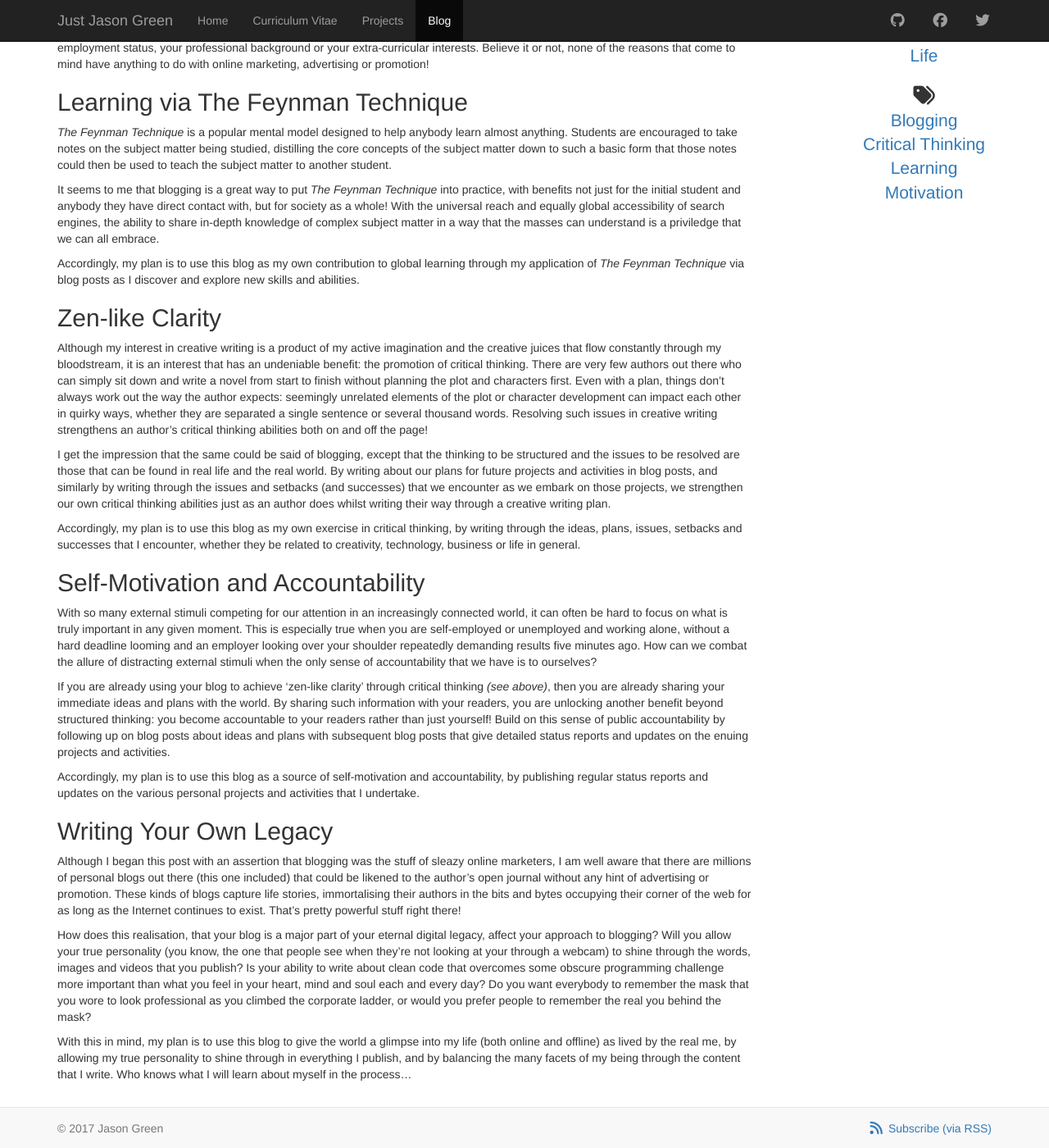
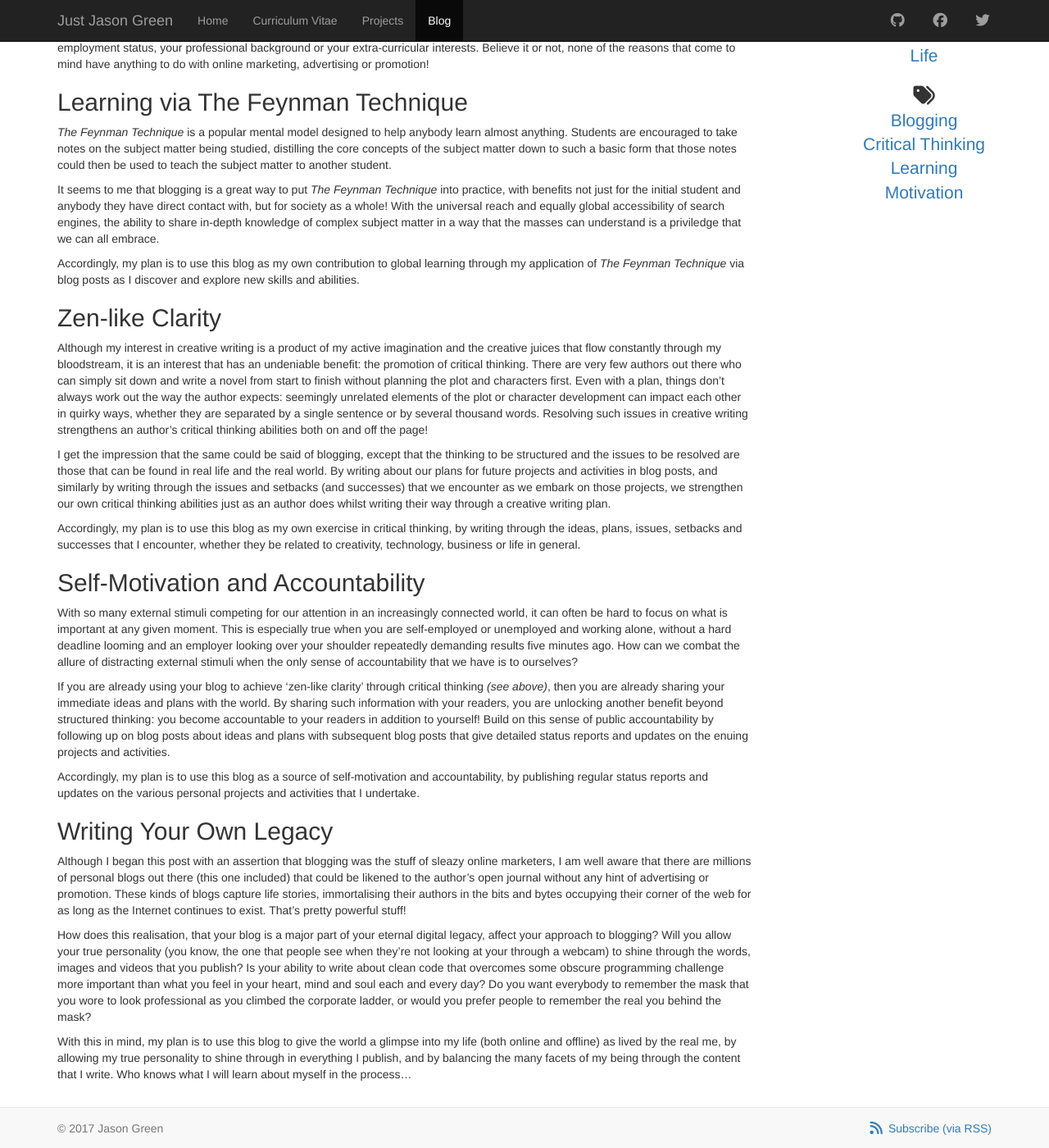
Before and after one commit to justjasongreen/justjasongreen.github.io, a Jekyll site: the page built from blog/life/_posts/2017-01-15-why-i-blog.md, in a window 1280 px wide and 1400 px high, scrolled down 545 px. Shown: the whole window at 82% size. Built offline with Jekyll 4.4.1, drawn with Linux system fonts in a browser that asks for light colours; nearby versions of some CDN libraries.

Commit message:
Proof Post Content
Update 'Why I Blog' post to fix typos.

```diff
--- a/blog/life/_posts/2017-01-15-why-i-blog.md
+++ b/blog/life/_posts/2017-01-15-why-i-blog.md
@@ -28,7 +28,7 @@ Accordingly, my plan is to use this blog as my own contribution to global learni
 
 ## Zen-like Clarity
 
-Although my interest in creative writing is a product of my active imagination and the creative juices that flow constantly through my bloodstream, it is an interest that has an undeniable benefit: the promotion of critical thinking. There are very few authors out there who can simply sit down and write a novel from start to finish without planning the plot and characters first. Even with a plan, things don't always work out the way the author expects: seemingly unrelated elements of the plot or character development can impact each other in quirky ways, whether they are separated a single sentence or several thousand words. Resolving such issues in creative writing strengthens an author's critical thinking abilities both on and off the page!
+Although my interest in creative writing is a product of my active imagination and the creative juices that flow constantly through my bloodstream, it is an interest that has an undeniable benefit: the promotion of critical thinking. There are very few authors out there who can simply sit down and write a novel from start to finish without planning the plot and characters first. Even with a plan, things don't always work out the way the author expects: seemingly unrelated elements of the plot or character development can impact each other in quirky ways, whether they are separated by a single sentence or by several thousand words. Resolving such issues in creative writing strengthens an author's critical thinking abilities both on and off the page!
 
 I get the impression that the same could be said of blogging, except that the thinking to be structured and the issues to be resolved are those that can be found in real life and the real world. By writing about our plans for future projects and activities in blog posts, and similarly by writing through the issues and setbacks (and successes) that we encounter as we embark on those projects, we strengthen our own critical thinking abilities just as an author does whilst writing their way through a creative writing plan.
 
@@ -36,15 +36,15 @@ Accordingly, my plan is to use this blog as my own exercise in critical thinking
 
 ## Self-Motivation and Accountability
 
-With so many external stimuli competing for our attention in an increasingly connected world, it can often be hard to focus on what is truly important in any given moment. This is especially true when you are self-employed or unemployed and working alone, without a hard deadline looming and an employer looking over your shoulder repeatedly demanding results five minutes ago. How can we combat the allure of distracting external stimuli when the only sense of accountability that we have is to ourselves?
+With so many external stimuli competing for our attention in an increasingly connected world, it can often be hard to focus on what is important at any given moment. This is especially true when you are self-employed or unemployed and working alone, without a hard deadline looming and an employer looking over your shoulder repeatedly demanding results five minutes ago. How can we combat the allure of distracting external stimuli when the only sense of accountability that we have is to ourselves?
 
-If you are already using your blog to achieve 'zen-like clarity' through critical thinking *(see above)*, then you are already sharing your immediate ideas and plans with the world. By sharing such information with your readers, you are unlocking another benefit beyond structured thinking: you become accountable to your readers rather than just yourself! Build on this sense of public accountability by following up on blog posts about ideas and plans with subsequent blog posts that give detailed status reports and updates on the enuing projects and activities.
+If you are already using your blog to achieve 'zen-like clarity' through critical thinking *(see above)*, then you are already sharing your immediate ideas and plans with the world. By sharing such information with your readers, you are unlocking another benefit beyond structured thinking: you become accountable to your readers in addition to yourself! Build on this sense of public accountability by following up on blog posts about ideas and plans with subsequent blog posts that give detailed status reports and updates on the enuing projects and activities.
 
 Accordingly, my plan is to use this blog as a source of self-motivation and accountability, by publishing regular status reports and updates on the various personal projects and activities that I undertake.
 
 ## Writing Your Own Legacy
 
-Although I began this post with an assertion that blogging was the stuff of sleazy online marketers, I am well aware that there are millions of personal blogs out there (this one included) that could be likened to the author's open journal without any hint of advertising or promotion. These kinds of blogs capture life stories, immortalising their authors in the bits and bytes occupying their corner of the web for as long as the Internet continues to exist. That's pretty powerful stuff right there!
+Although I began this post with an assertion that blogging was the stuff of sleazy online marketers, I am well aware that there are millions of personal blogs out there (this one included) that could be likened to the author's open journal without any hint of advertising or promotion. These kinds of blogs capture life stories, immortalising their authors in the bits and bytes occupying their corner of the web for as long as the Internet continues to exist. That's pretty powerful stuff!
 
 How does this realisation, that your blog is a major part of your eternal digital legacy, affect your approach to blogging? Will you allow your true personality (you know, the one that people see when they're not looking at your through a webcam) to shine through the words, images and videos that you publish? Is your ability to write about clean code that overcomes some obscure programming challenge more important than what you feel in your heart, mind and soul each and every day? Do you want everybody to remember the mask that you wore to look professional as you climbed the corporate ladder, or would you prefer people to remember the real you behind the mask?
 
```
